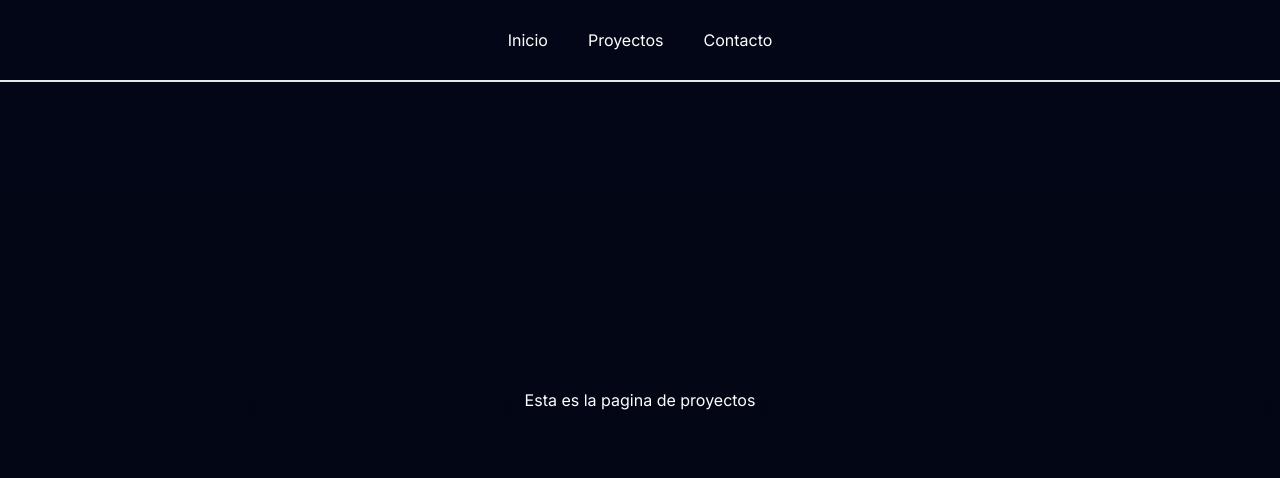
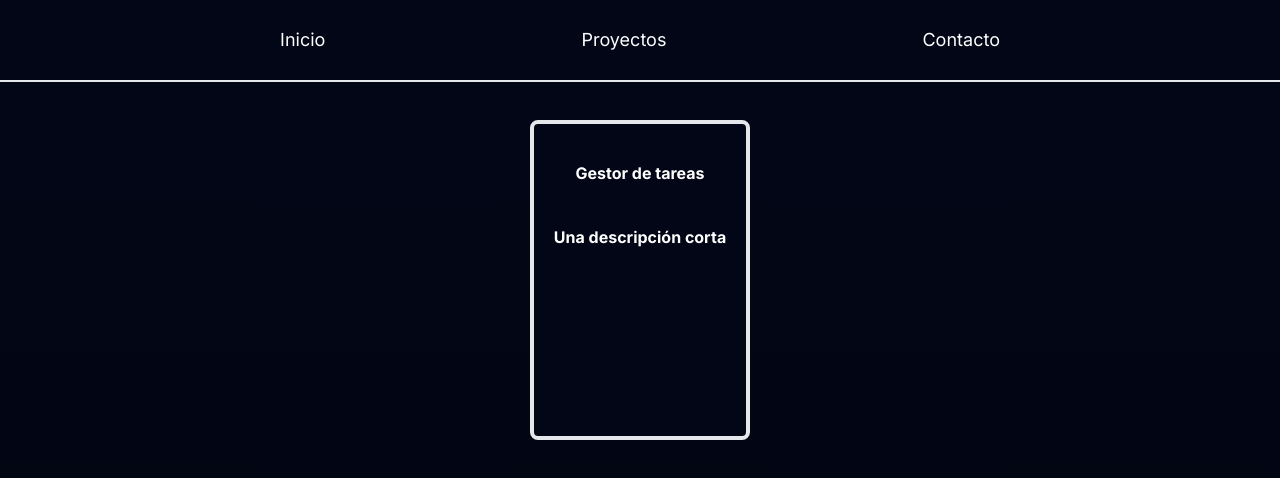
Before and after one commit to MarcosFacchetti/next_portfolio_2024, a Next.js app: page /Proyectos in a window 1280 px wide. Shown: the top 478 px of the page. Built offline with nearby package versions, Linux system fonts and the light colour scheme.

Commit message:
les goussssss

```diff
--- a/src/app/Proyectos/Proyecto_1/page.tsx
+++ /dev/null
@@ -1,9 +0,0 @@
-import React from 'react'
-
-const Tareas = () => {
-  return (
-    <div>Tareas</div>
-  )
-}
-
-export default Tareas
--- /dev/null
+++ b/src/app/Proyectos/Tareas/page.tsx
@@ -0,0 +1,11 @@
+import React from 'react'
+
+const Tareas = () => {
+  return (
+    <div className='flex flex-col justify-center items-center h-screen'>
+      <h1 className='font-bold text-2xl'>Proyecto de gestor de tareas</h1>
+    </div>
+  )
+}
+
+export default Tareas
--- a/src/app/Proyectos/page.tsx
+++ b/src/app/Proyectos/page.tsx
@@ -1,10 +1,47 @@
-const Proyectos = () => {
-  return (
-    <div className='flex flex-col justify-center items-center h-screen'>
-        <h1>Esta es la pagina de proyectos</h1>
+import React from 'react';
 
-    </div>
-  )
+interface CustomCardProps {
+  href: string;
+  title: string;
+  description: string;
 }
 
-export default Proyectos
+const CustomCard: React.FC<CustomCardProps> = ({ href, title, description }) => {
+  return (
+    <a
+      href={href}
+      className="
+        rounded-lg
+        h-80
+        p-5
+        flex
+        flex-col
+        items-center
+        gap-10
+        font-bold
+        bg-slate-950
+        border-4
+        text-white
+        hover:bg-blue-950"
+    >
+      <h1 className="mt-[10%]">{title}</h1>
+      <h2>{description}</h2>
+    </a>
+  );
+};
+
+const Proyectos: React.FC = () => {
+  return (
+    <div className="flex flex-col justify-center items-center h-screen">
+      <div className="h-[70%] w-[80%] flex flex-row flex-wrap gap-10 justify-center">
+        <CustomCard
+          href="/Proyectos/Tareas"
+          title="Gestor de tareas"
+          description="Una descripción corta"
+        />
+      </div>
+    </div>
+  );
+};
+
+export default Proyectos;
--- a/src/app/layout.tsx
+++ b/src/app/layout.tsx
@@ -20,7 +20,7 @@ export default function RootLayout({
         <main className='bg-gradient-to-b from-slate-950 to-gray-950'>
 
           <nav className="fixed w-full h-10 bg-transparent border-b-2 py-10 flex items-center justify-center">
-            <ul className="flex flex-row gap-10">
+            <ul className="flex flex-row items-start justify-evenly w-[90%] gap-10 text-lg">
               <li>
                 <a href="/">Inicio</a>
               </li>
--- a/tailwind.config.ts
+++ b/tailwind.config.ts
@@ -8,11 +8,6 @@ const config: Config = {
   ],
   theme: {
     extend: {
-      backgroundImage: {
-        'gradient-radial': 'radial-gradient(var(--tw-gradient-stops))',
-        'gradient-conic':
-          'conic-gradient(from 180deg at 50% 50%, var(--tw-gradient-stops))',
-      },
     },
   },
   plugins: [],
```
